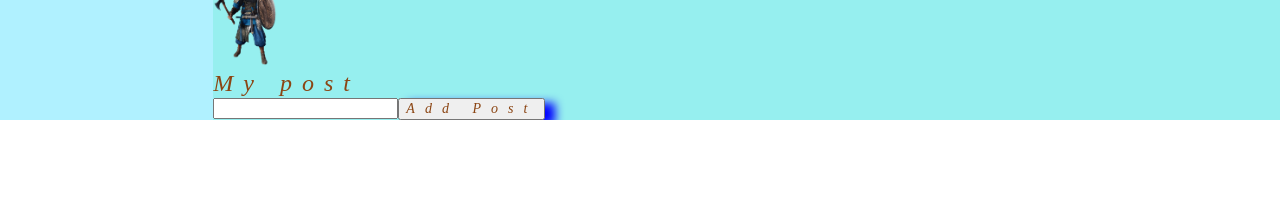
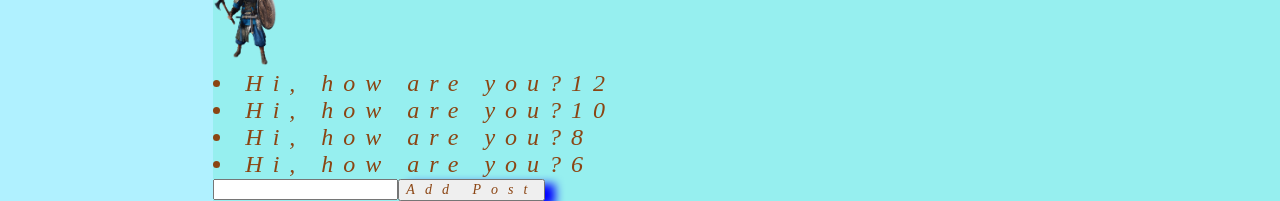
Before and after one commit to it-incubator/samurai-way, a React (Create React App) app: page /profile in a window 1280 px wide. Shown: the part 698-899 px from the top of the page. Before the commit the page ends 818 px from the top, so only its background shows below. Built offline with nearby package versions, Linux system fonts and the light colour scheme.

Commit message:
28 lesson Data into index.js

```diff
--- a/src/App.tsx
+++ b/src/App.tsx
@@ -7,14 +7,40 @@ import {BrowserRouter, Route} from "react-router-dom";
 import {Dialogs} from "./Components/Dialog/Dialogs";
 
 
-function App() {
+export type DialogDataType = {
+    DialogData:DialogTypeApp[]
+    MessageData:MessageTypeApp[]
+    PostData:PostData[]
+}
+
+ export type DialogTypeApp = {
+    id:number,
+    name:string
+}
+
+
+
+export type MessageTypeApp = {
+    id:number,
+    message:string
+}
+
+export type PostData = {
+    id:number,
+    message:string,
+    likeCount:number
+}
+
+
+
+function App(props:DialogDataType,) {
     return (
         <BrowserRouter>
         <div className='app-wrapper'>
            <Header />
             <Navbar/>
-            <Route path={'/dialogs'} component={Dialogs}/>
-           <Route path={'/profile'} component={Profile}/>
+            <Route path={'/dialogs'} render={()=><Dialogs DialogData={props.DialogData} MessageData={props.MessageData} />}/>
+           <Route path={'/profile'} render={()=><Profile PostData={props.PostData}/>}/>
         </div>
         </BrowserRouter>
     );
--- a/src/Components/Dialog/Dialogs.tsx
+++ b/src/Components/Dialog/Dialogs.tsx
@@ -2,28 +2,23 @@ import React from 'react';
 import  s from './Dialogs.module.css'
 import {DialogItem} from "./DialogItem/DialogItem";
 import {Message} from "./Message/Message";
+import {DialogTypeApp,MessageTypeApp} from "../../App";
+
+type DialogsType = {
+    DialogData:DialogTypeApp[]
+    MessageData:MessageTypeApp[]
+}
+
+export  const Dialogs = (props:DialogsType) => {
 
 
 
-export  const Dialogs = () => {
 
-    const DialogData = [{id:1,name:'Hróðgeirr'},
-                        {id:2,name:'Eiríkr'},
-                        {id:3,name:'Hróðgeirr'},
-                        {id:4,name:'Egill'},
-                        {id:5,name:'Styrr'}
-    ]
-
-    const MessageData = [{id:1,message:'Å slite og slepe for å få endene til å møtes'},
-        {id:2,message:'Å være i den sjuende himmel'},
-        {id:3,message:'Å drive dank'},
-        {id:4,message:'Å dra ved nesa'},
-        {id:5,message:'Å gjøre en mygg til en elefant'}]
 
     return ( <div className={s.items}>
             <div className={s.dialogs}>
 
-                {DialogData.map((d)=>{ return (
+                {props.DialogData.map((d)=>{ return (
                     <DialogItem name={d.name} id={d.id}/>
                 )
 
@@ -36,7 +31,7 @@ export  const Dialogs = () => {
                 <div className={s.messages}>
 
 
-                    {MessageData.map((m)=>{
+                    {props.MessageData.map((m)=>{
                         return (
                             <Message message={m.message}/>
                         )
--- a/src/Components/Profile/MyPost/MyPost.tsx
+++ b/src/Components/Profile/MyPost/MyPost.tsx
@@ -1,11 +1,24 @@
 import React from 'react';
+import  s from './MyPost.module.css'
+import {PostData} from "../../../App";
 
-import  s from './MyPost.module.css'
+type MyPost = {
+    PostData:PostData[]
+}
 
-export  const MyPost = () => {
+
+export  const MyPost = (props:MyPost) => {
     return (
         <div>
-         <div className={s.style}>My post</div>
+         <div className={s.style}>{
+             props.PostData.map((p)=>{
+                 return (
+                     <li>
+                         {p.message}{p.likeCount}
+                     </li>
+                 )
+             })
+         }</div>
             <input/>
             <button className={s.style_Button} >Add Post</button>
 
--- a/src/Components/Profile/Profile.tsx
+++ b/src/Components/Profile/Profile.tsx
@@ -3,14 +3,19 @@ import city from "../../image/iceland.jpg";
 import  s from './Profile.module.css'
 import {MyPost} from "./MyPost/MyPost";
 import {ProfileInfo} from "./ProfileInfo/ProfileInfo";
+import {PostData} from "../../App";
 
-export  const Profile = () => {
+type PostType = {
+    PostData:PostData[]
+}
+
+export  const Profile = (props:PostType) => {
     return (
 <div className={s.content} >
     <div className={s.style} >
         <img className={s.city_img} src={city}/>Main contain</div>
     <ProfileInfo/>
-    <MyPost/>
+    <MyPost PostData={props.PostData}/>
 </div>
 
     );
--- a/src/index.tsx
+++ b/src/index.tsx
@@ -3,7 +3,26 @@ import ReactDOM from 'react-dom';
 import './index.css';
 import App from './App';
 
+
+const DialogData = [{id:1,name:'Hróðgeirr'},
+    {id:2,name:'Eiríkr'},
+    {id:3,name:'Hróðgeirr'},
+    {id:4,name:'Egill'},
+    {id:5,name:'Styrr'}
+]
+
+const MessageData = [{id:1,message:'Å slite og slepe for å få endene til å møtes'},
+    {id:2,message:'Å være i den sjuende himmel'},
+    {id:3,message:'Å drive dank'},
+    {id:4,message:'Å dra ved nesa'},
+    {id:5,message:'Å gjøre en mygg til en elefant'}]
+
+const PostData =[{id:1,message:'Hi, how are you?', likeCount:12},
+    {id:2,message:'Hi, how are you?', likeCount:10},
+    {id:3,message:'Hi, how are you?', likeCount:8},
+    {id:4,message:'Hi, how are you?', likeCount:6}]
+
 ReactDOM.render(
-    <App />,
+    <App DialogData={DialogData} MessageData={MessageData} PostData={PostData}/>,
   document.getElementById('root')
 );
```
